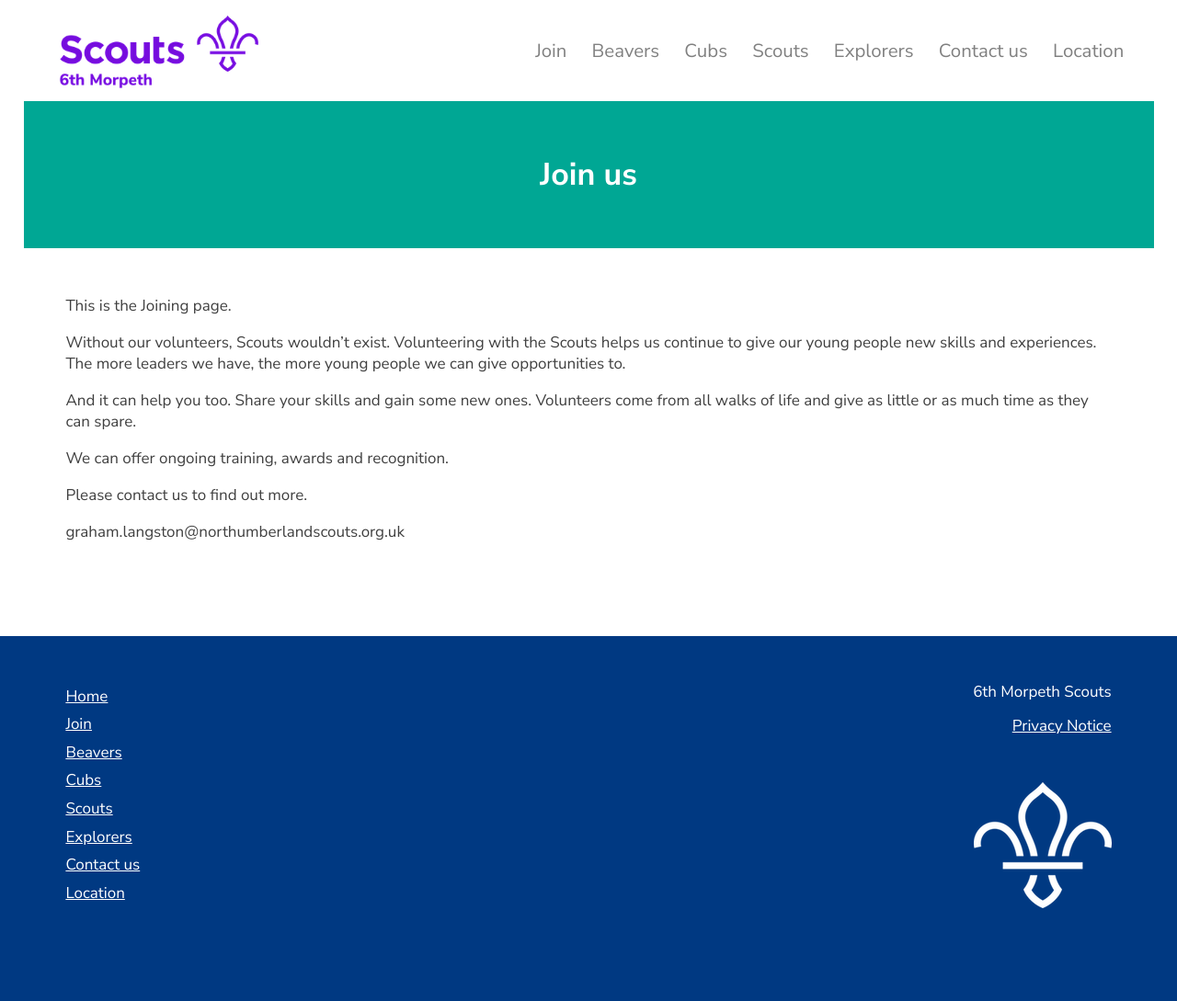
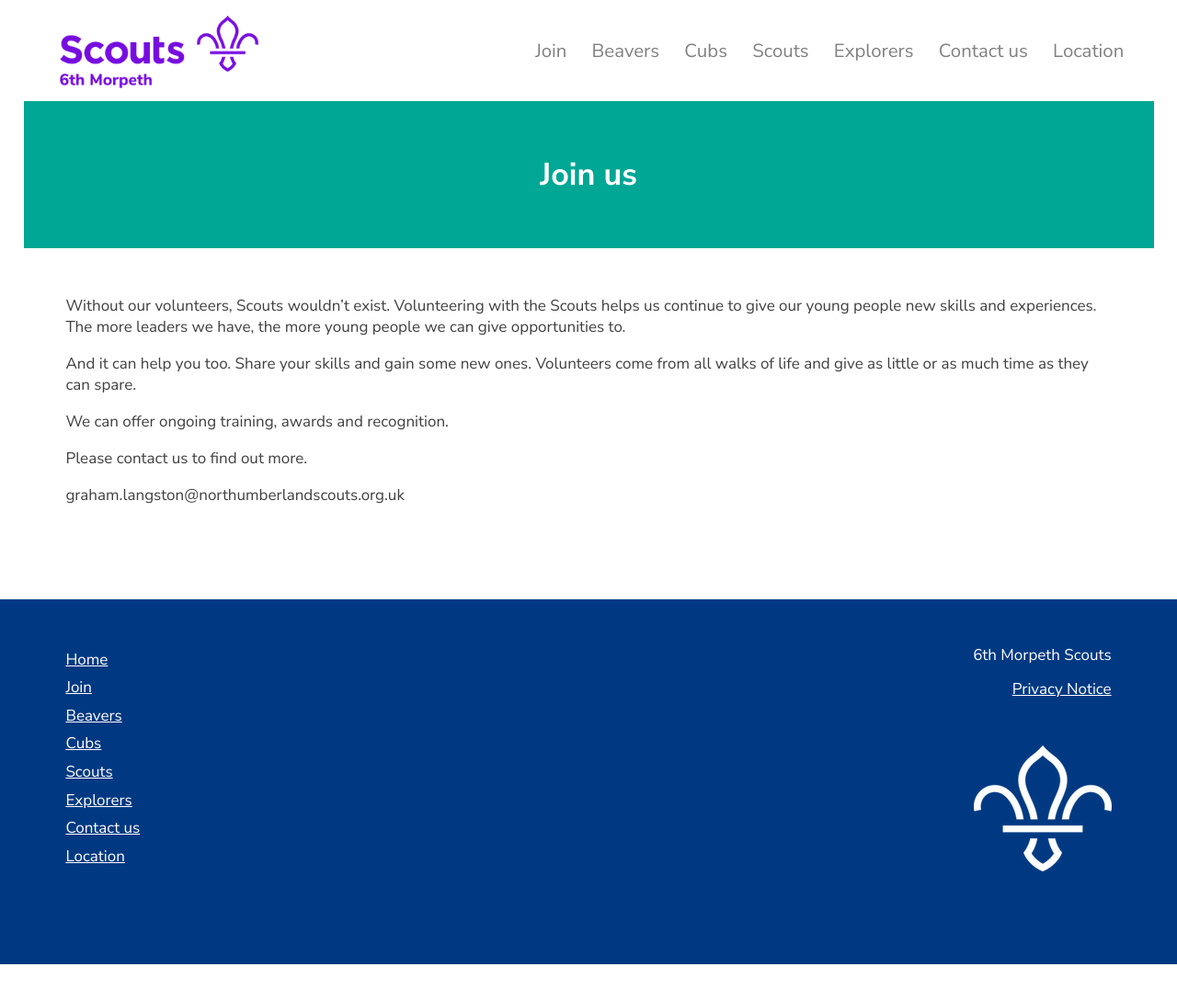
Before and after one commit to lizm696/6ms, a Jekyll site: the page built from join.md, in a window 1280 px wide. Shown: the whole page at 92% size. Built offline with Jekyll 4.4.1, drawn with Linux system fonts in a browser that asks for light colours; comment, search, counter and statistics services are not loaded; after the commit the page ends 1049 px from its top, so only the background shows below that.

Commit message:
Update Pages “join”

```diff
--- a/join.md
+++ b/join.md
@@ -8,8 +8,6 @@
 
   ![](/images/young-leader-explorer-with-cub.jpg)
 ---
-This is the Joining page.
-
 Without our volunteers, Scouts wouldn’t exist. Volunteering with the Scouts helps us continue to give our young people new skills and experiences. The more leaders we have, the more young people we can give opportunities to.
 
 And it can help you too. Share your skills and gain some new ones. Volunteers come from all walks of life and give as little or as much time as they can spare.
```
